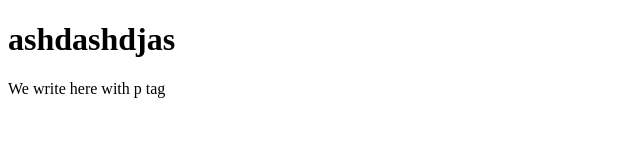
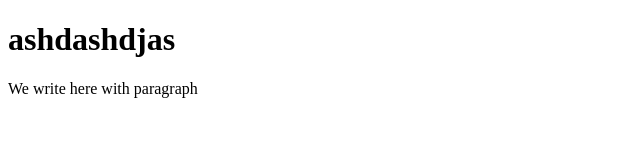
Before and after one commit to vipulc2/rep1, a plain HTML site: page index.html in a window 1280 px wide. Shown: the full height of the page, 0-640 px from the left. Drawn offline with Linux system fonts and the light colour scheme.

Commit message:
Revert "Changed Data in Paragraph"
This reverts commit 036b5599a839faf1cb9c6a23d3c71e4d83edf68b.

```diff
--- a/index.html
+++ b/index.html
@@ -8,6 +8,6 @@
 <body>
     <h1>ashdashdjas</h1>
 
-    <p>We write here with p tag</p>
+    <p>We write here with paragraph</p>
 </body>
 </html>
```
